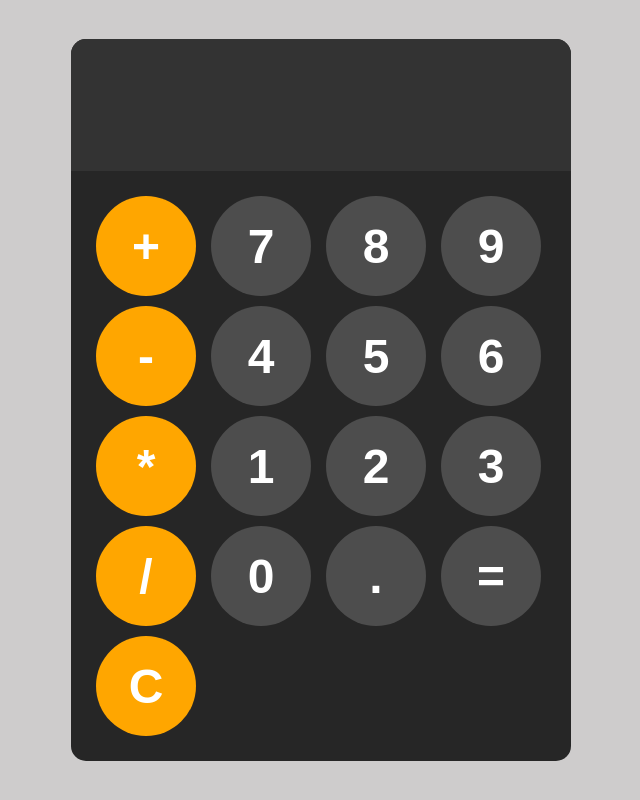
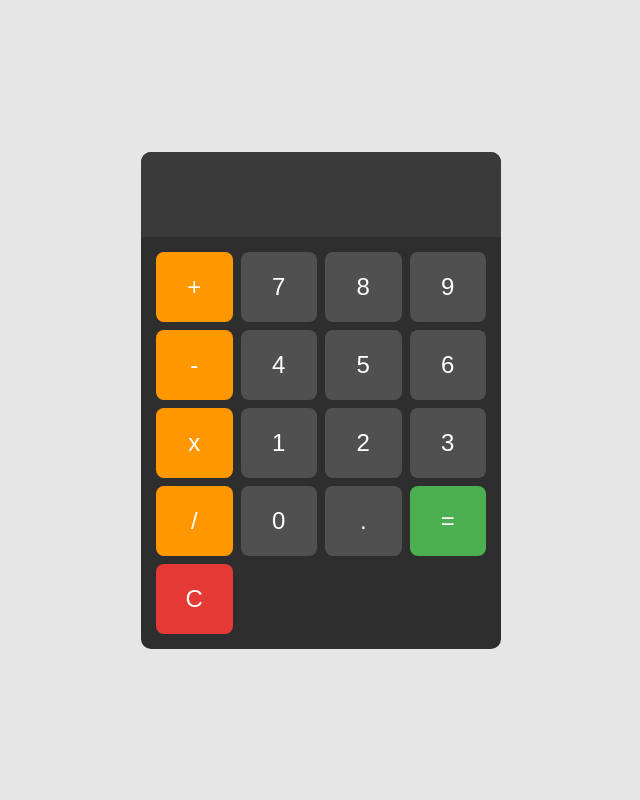
Before and after one commit to Steopa2001/calculator, a plain HTML site: page index.html in a window 1280 px wide. Shown: the whole page, without its empty margins (319-959 px from the left). Drawn offline with Linux system fonts and the light colour scheme.

Commit message:
[feat] complete calculator project with HTML, CSS and JavaScript

```diff
--- a/index.html
+++ b/index.html
@@ -21,7 +21,7 @@
         <button onclick="addSymbol('5')">5</button>
         <button onclick="addSymbol('6')">6</button>
 
-        <button onclick="addSymbol('*')" class="operator-btn">*</button>
+        <button onclick="addSymbol('*')" class="operator-btn">x</button>
         <button onclick="addSymbol('1')">1</button>
         <button onclick="addSymbol('2')">2</button>
         <button onclick="addSymbol('3')">3</button>
--- a/script.js
+++ b/script.js
@@ -0,0 +1,21 @@
+const display = document.getElementById("calc-screen");
+
+// Aggiunge un numero o un simbolo al contenuto del display
+const addSymbol = (input) => {
+  // Ogni volta che premo un pulsante, aggiungo il suo valore al display
+  display.value += input;
+};
+
+// Calcola il risultato dell'operazione mostrata nel display
+const computeResult = () => {
+  try {
+    display.value = eval(display.value);
+  } catch (error) {
+    screen.value = "Errore";
+  }
+};
+
+// Pulisce completamente il display
+const resetScreen = () => {
+  display.value = "";
+};
--- a/style.css
+++ b/style.css
@@ -1,69 +1,95 @@
+/* RESET BASE */
 * {
   margin: 0;
   padding: 0;
   box-sizing: border-box;
 }
 
+/* STRUTTURA GENERALE */
 body {
   display: flex;
   justify-content: center;
   align-items: center;
   height: 100vh;
-  background-color: rgb(206, 204, 204);
+  background-color: #e6e6e6;
+  font-family: Arial, Helvetica, sans-serif;
 }
 
+/* CONTENITORE CALCOLATRICE */
+#calc-container {
+  background-color: #2e2e2e;
+  border-radius: 10px;
+  width: 360px;
+  overflow: hidden;
+}
+
+/* DISPLAY */
+#calc-screen {
+  width: 100%;
+  padding: 20px;
+  font-size: 2.5rem;
+  text-align: right;
+  border: none;
+  background-color: #3a3a3a;
+  color: #ffffff;
+  outline: none;
+}
+
+/* AREA DEI PULSANTI */
+#calc-buttons {
+  display: grid;
+  grid-template-columns: repeat(4, 1fr);
+  gap: 8px;
+  padding: 15px;
+}
+
+/* PULSANTI */
 button {
-  width: 100px;
-  height: 100px;
-  border-radius: 50px;
+  height: 70px;
   border: none;
-  background-color: hsl(0, 0%, 30%);
-  color: #fff;
-  font-size: 3rem;
-  font-weight: bold;
+  border-radius: 8px;
+  background-color: #505050;
+  color: white;
+  font-size: 1.5rem;
   cursor: pointer;
 }
 
-#calc-buttons {
-  display: grid;
-  grid-template-columns: repeat(4, 1fr);
-  gap: 10px;
-  padding: 25px;
+button:hover {
+  background-color: #6a6a6a;
 }
 
-#calc-container {
-  font-family: Arial, sans-serif;
-  background-color: hsl(0, 0%, 15%);
-  border-radius: 15px;
-  max-width: 500px;
-  overflow: hidden;
+button:active {
+  background-color: #7c7c7c;
 }
 
-#calc-screen {
-  width: 100%;
-  padding: 20px;
-  font-size: 5rem;
-  text-align: left;
-  border: none;
-  background-color: hsl(0, 0%, 20%);
-}
-
-button:hover{
-     background-color: rgb(151, 150, 150);
-}
-
-button:active{
-     background-color: rgb(176, 175, 175);
-}
-
+/* OPERATORI */
 .operator-btn {
-    background-color: rgb(255, 166, 0);
+  background-color: #ff9800;
 }
 
 .operator-btn:hover {
-    background-color: rgb(255, 182, 45);
+  background-color: #ffb84d;
 }
 
 .operator-btn:active {
-    background-color: rgb(255, 192, 74);
+  background-color: #ffc266;
 }
+
+/* PULSANTE UGUALE (=) */
+button:nth-last-child(2) {
+  background-color: #4caf50;
+  color: #fff;
+}
+
+button:nth-last-child(2):hover {
+  background-color: #66bb6a;
+}
+
+/* PULSANTE CANCELLA (C) */
+button:last-child {
+  background-color: #e53935;
+}
+
+button:last-child:hover {
+  background-color: #ef5350;
+}
```
Also changed, not shown: 1 other file.
